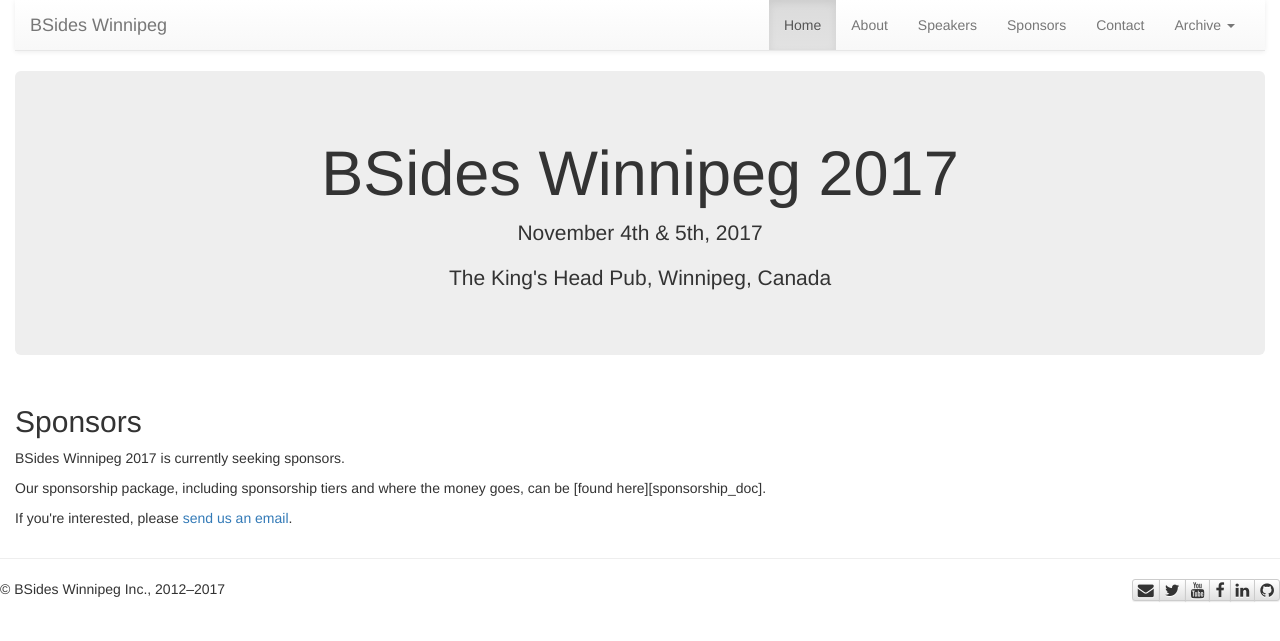
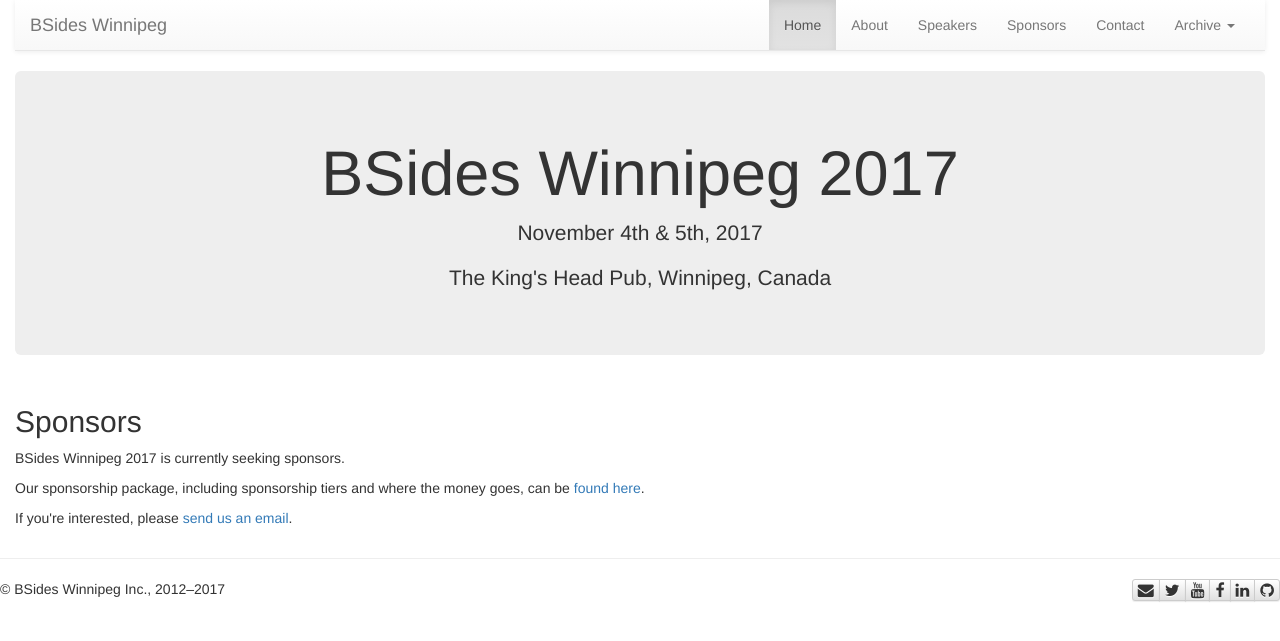
Before and after one commit to bsideswpg/bsideswpg.github.io, a Jekyll site: the page built from 2017-sponsors.md, in a window 1280 px wide. Shown: the top 641 px of the page. Built offline with Jekyll 4.4.1, drawn with Linux system fonts in a browser that asks for light colours.

Commit message:
How do I markdown (fix link to sponsorship doc)

```diff
--- a/2017-sponsors.md
+++ b/2017-sponsors.md
@@ -8,9 +8,7 @@ permalink: /sponsors/
     <h2>Sponsors</h2>
 
     <p>BSides Winnipeg 2017 is currently seeking sponsors.</p>
-    <p>Our sponsorship package, including sponsorship tiers and where the money goes, can be [found here][sponsorship_doc].</p>
+    <p>Our sponsorship package, including sponsorship tiers and where the money goes, can be <a href="/BSides_Winnipeg_2017_Sponsor_Package.pdf" target="_blank">found here</a>.</p>
     <p>If you're interested, please <a href="mailto:organizers@bsideswpg.ca">send us an email</a>.</p>
   </div>
 </div>
-
-[sponsorship_doc]: BSides_Winnipeg_2017_Sponsor_Package.pdf
```
